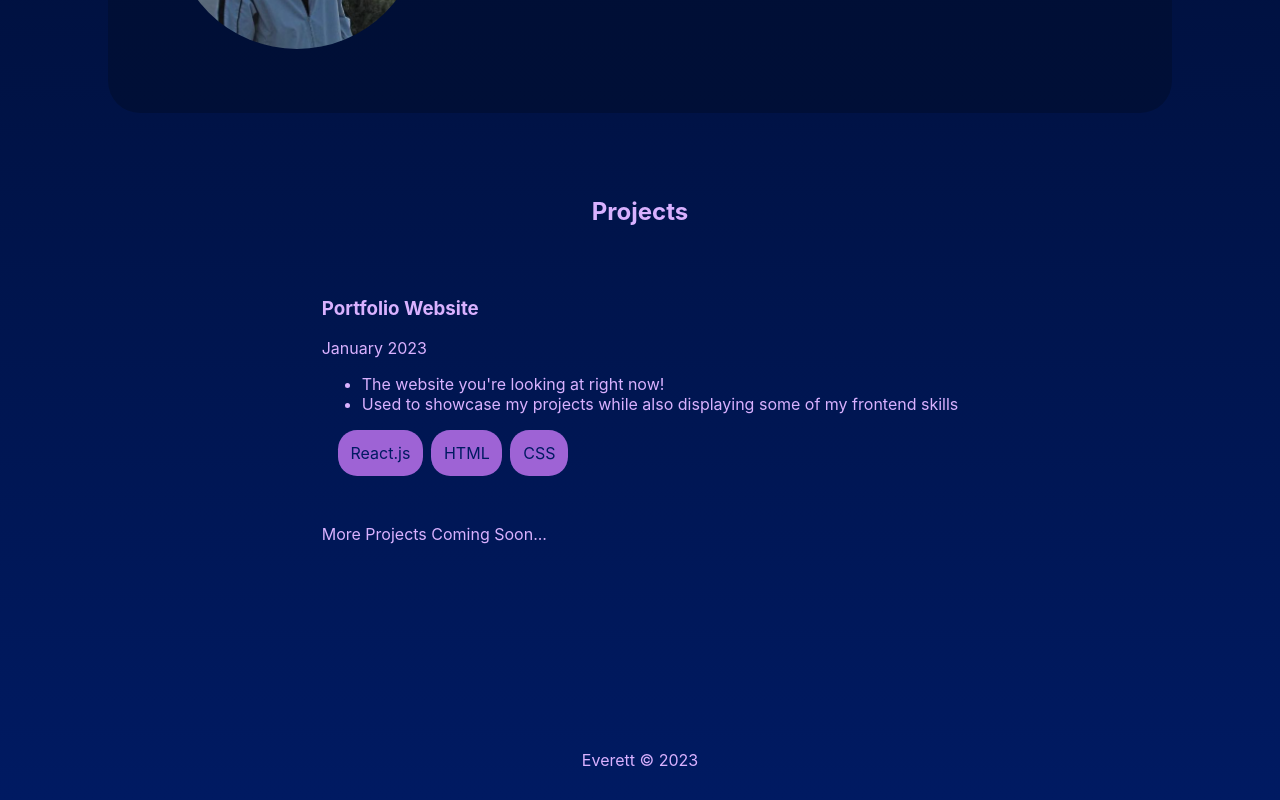
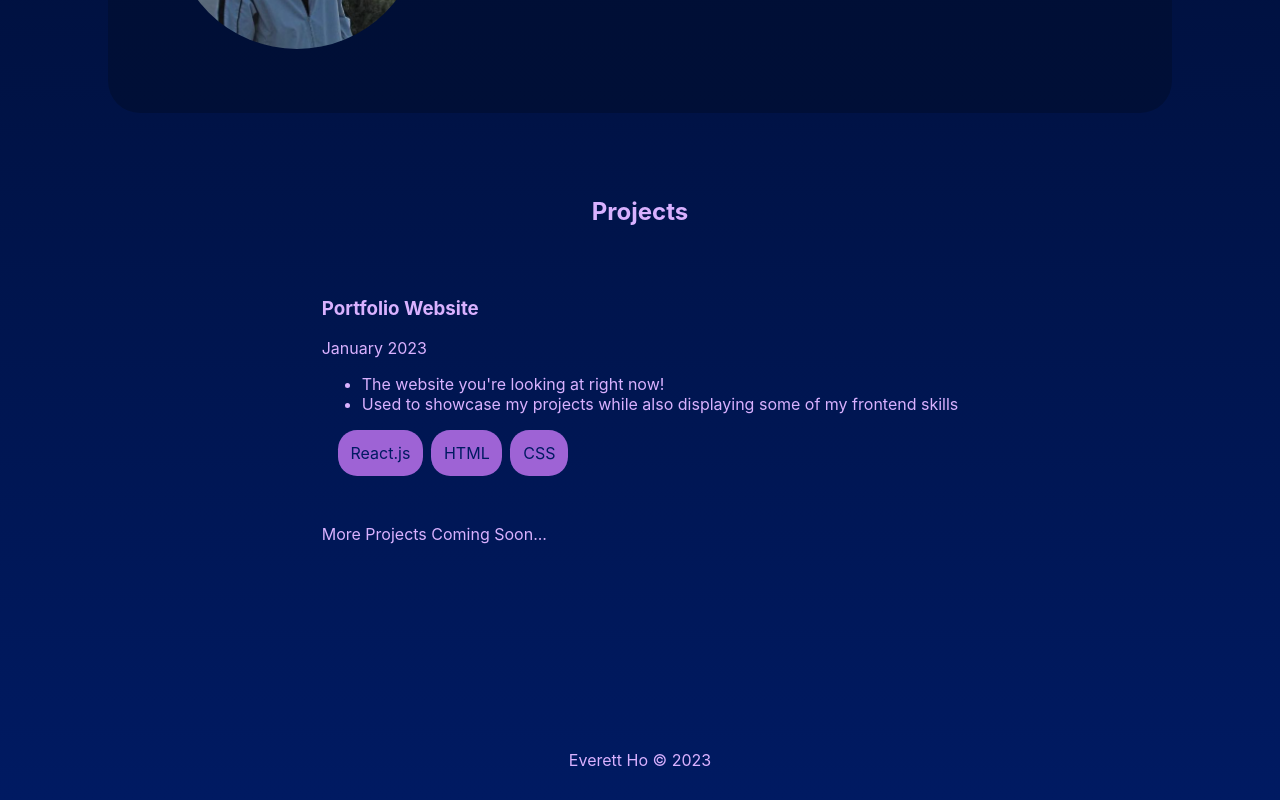
Before and after one commit to everett2002/portfolio_website, a React (Create React App) app: page / in a window 1280 px wide. Shown: the part 1145-1945 px from the top of the page. Built offline with nearby package versions, Linux system fonts and the light colour scheme.

Commit message:
adding last name to footer

```diff
--- a/src/App.js
+++ b/src/App.js
@@ -77,7 +77,7 @@ function App() {
         <div className="large-divider"></div>
         <div className="large-divider"></div>
 
-        <div className="credits">Everett &copy; 2023</div>
+        <div className="credits">Everett Ho &copy; 2023</div>
 
 
       </body>
```
